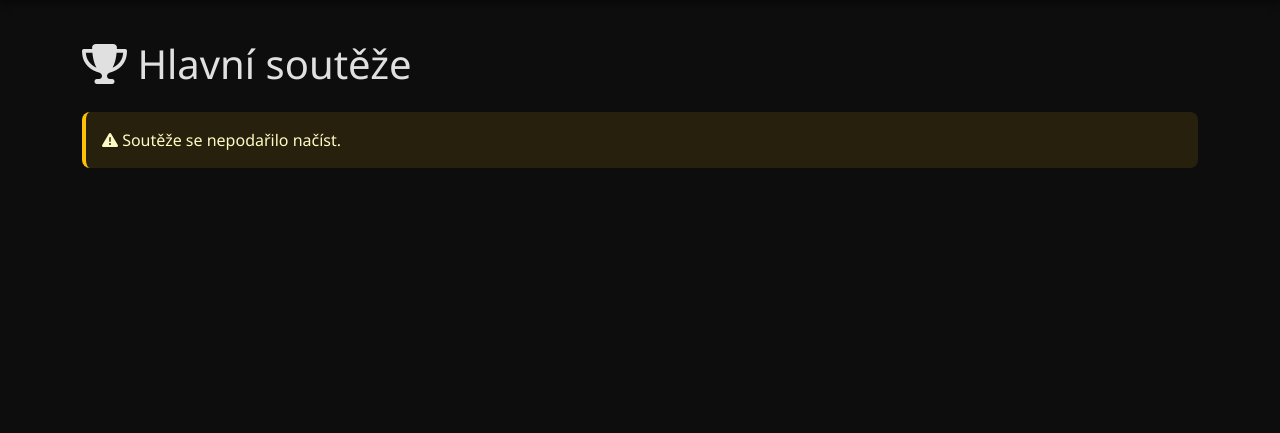
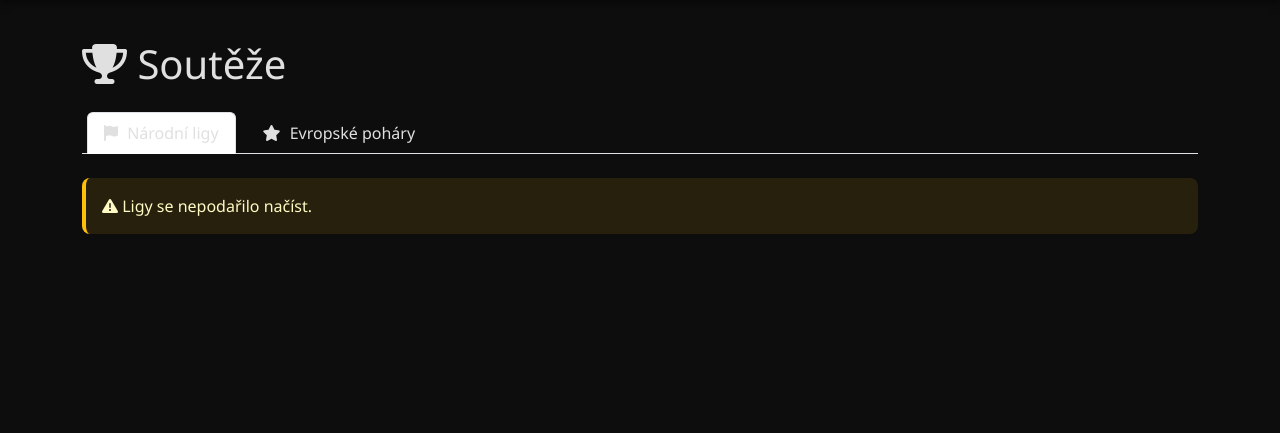
Before and after one commit to begoslav/MatchVision, a Flask app: template app/templates/leagues.html in a window 1280 px wide. Shown: the part 62-495 px from the top of the page. Run offline with Flask 3, Linux system fonts and the light colour scheme; the template is opened without the code that fills it, so the values that code supplies are empty.

Commit message:
europian leagues

```diff
--- a/app/blueprints/main.py
+++ b/app/blueprints/main.py
@@ -27,7 +27,8 @@ def live_matches():
 def leagues():
     """View leagues"""
     leagues_data = api_service.get_top_leagues()
-    return render_template('leagues.html', leagues=leagues_data)
+    european_data = api_service.get_european_competitions()
+    return render_template('leagues.html', leagues=leagues_data, european=european_data)
 
 @main_bp.route('/league/<int:league_id>')
 def league_standings(league_id):
--- a/app/templates/leagues.html
+++ b/app/templates/leagues.html
@@ -5,9 +5,26 @@
 {% block content %}
 <div class="container">
     <h1 class="mb-4">
-        <i class="fas fa-trophy"></i> Hlavní soutěže
+        <i class="fas fa-trophy"></i> Soutěže
     </h1>
 
+    <ul class="nav nav-tabs mb-4" id="leagueTabs" role="tablist">
+        <li class="nav-item" role="presentation">
+            <button class="nav-link active" id="domestic-tab" data-bs-toggle="tab" data-bs-target="#domestic" type="button" role="tab">
+                <i class="fas fa-flag"></i> Národní ligy
+            </button>
+        </li>
+        <li class="nav-item" role="presentation">
+            <button class="nav-link" id="european-tab" data-bs-toggle="tab" data-bs-target="#european" type="button" role="tab">
+                <i class="fas fa-star"></i> Evropské poháry
+            </button>
+        </li>
+    </ul>
+
+    <div class="tab-content" id="leagueTabsContent">
+
+        {# --- Národní ligy --- #}
+        <div class="tab-pane fade show active" id="domestic" role="tabpanel">
             <div class="row">
                 {% if leagues %}
                     {% for league in leagues %}
@@ -26,12 +43,44 @@
                         </div>
                     {% endfor %}
                 {% else %}
-            <div class="col-lg-12">
+                    <div class="col-12">
                         <div class="alert alert-warning">
-                    <i class="fas fa-exclamation-triangle"></i> Soutěže se nepodařilo načíst.
+                            <i class="fas fa-exclamation-triangle"></i> Ligy se nepodařilo načíst.
                         </div>
                     </div>
                 {% endif %}
             </div>
         </div>
+
+        {# --- Evropské poháry --- #}
+        <div class="tab-pane fade" id="european" role="tabpanel">
+            <div class="row justify-content-center">
+                {% if european %}
+                    {% for league in european %}
+                        <div class="col-md-6 col-lg-4 mb-4">
+                            <a href="{{ url_for('main.league_standings', league_id=league.league.id) }}"
+                               class="card card-league bg-darker border-secondary text-decoration-none text-light h-100">
+                                <div class="card-body text-center">
+                                    <img src="{{ league.league.logo or 'https://via.placeholder.com/80' }}"
+                                         alt="{{ league.league.name }}" class="img-fluid mb-3" style="max-width: 80px;">
+                                    <h5 class="card-title">{{ league.league.name }}</h5>
+                                    <p class="text-muted small">
+                                        <i class="fas fa-globe"></i> {{ league.country.name or 'Europe' }}
+                                    </p>
+                                </div>
+                            </a>
+                        </div>
+                    {% endfor %}
+                {% else %}
+                    <div class="col-12">
+                        <div class="alert alert-warning">
+                            <i class="fas fa-exclamation-triangle"></i> Evropské poháry se nepodařilo načíst.
+                        </div>
+                    </div>
+                {% endif %}
+            </div>
+        </div>
+
+    </div>
+</div>
 {% endblock %}
```
Also changed, not shown: app/services/api_service.py (+15 -2 lines). Lines whose indentation alone changed are shown as unchanged.
